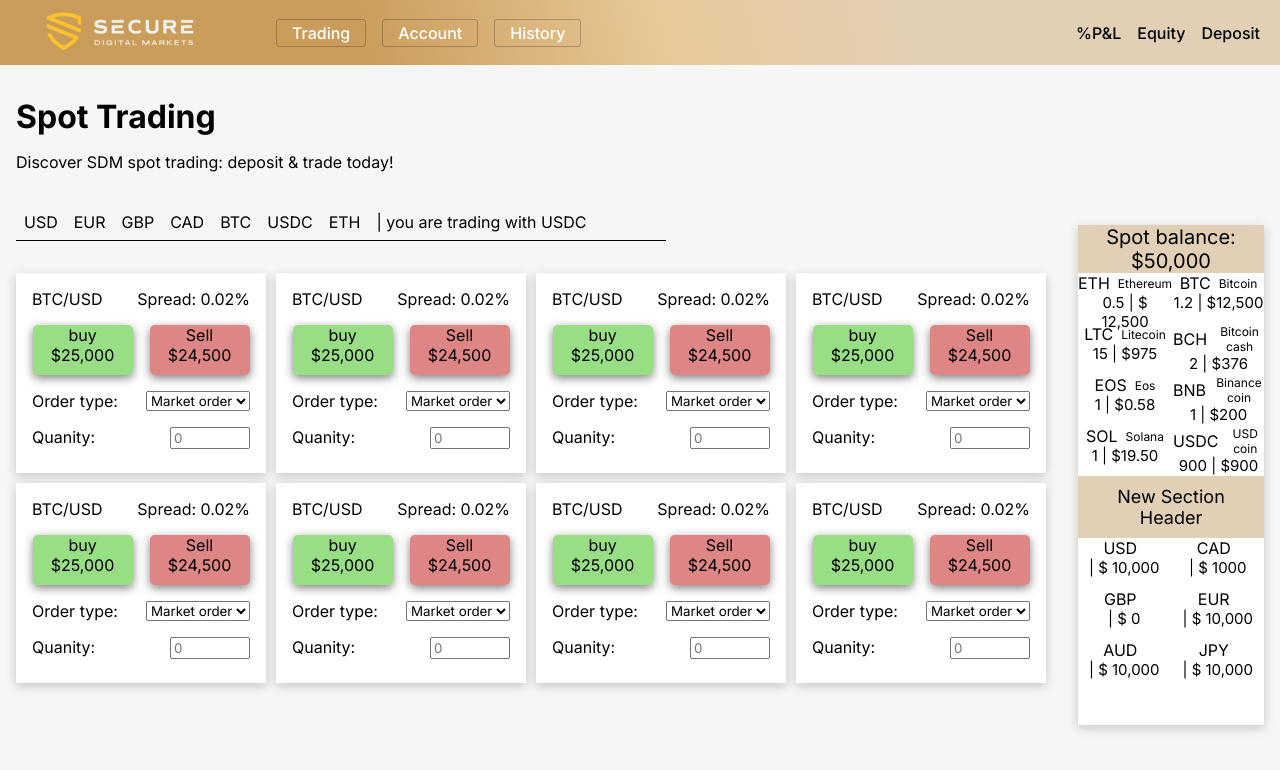
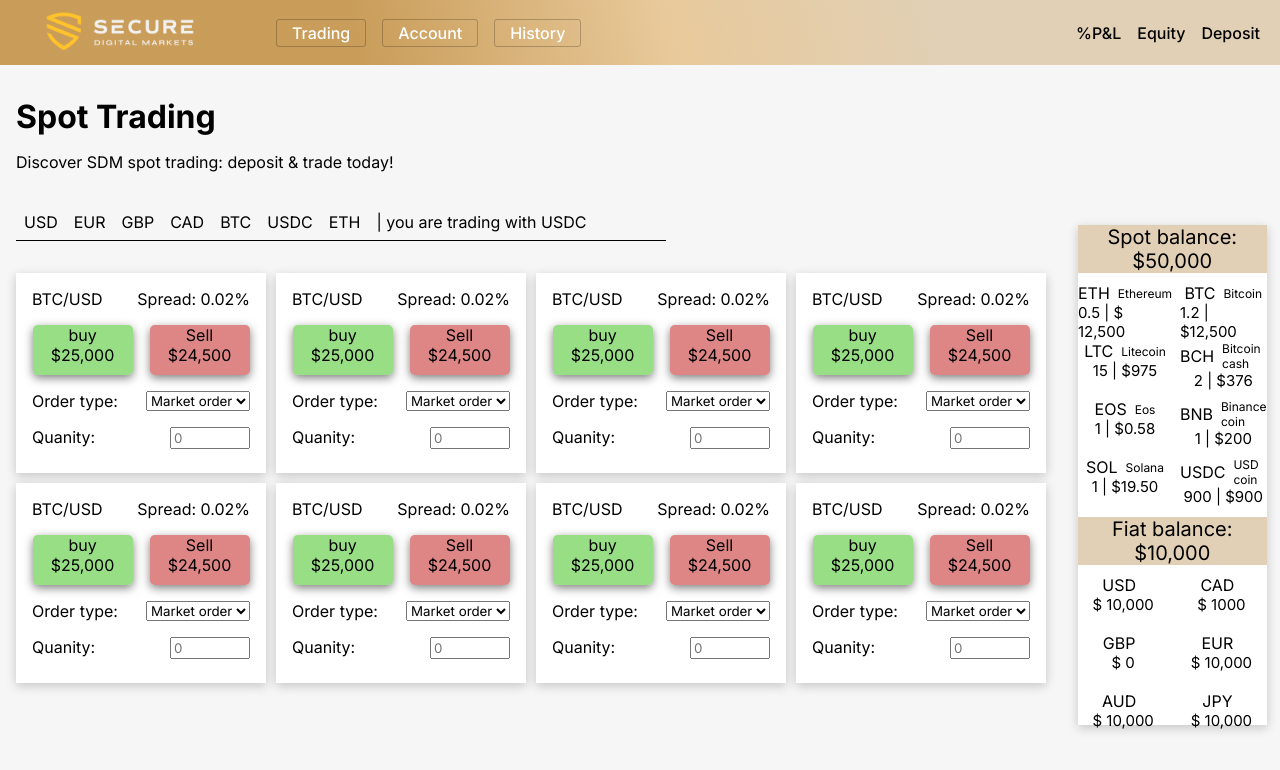
Before and after one commit to Mfried95/trade-dashboard, a React (Vite) app: page / in a window 1280 px wide. Shown: the top 770 px of the page. Built offline with nearby package versions, Linux system fonts and the light colour scheme.

Commit message:
Fixed styling in balance componenet

```diff
--- a/src/components/Balance.jsx
+++ b/src/components/Balance.jsx
@@ -32,7 +32,7 @@ const Balance = () => {
       </div>
 
       <header className="new-section-header">
-        <span>New Section Header</span>
+        <span>Fiat balance: $10,000</span>
       </header>
 
       <div className="balance-grid">
--- a/src/components/BalanceItem.jsx
+++ b/src/components/BalanceItem.jsx
@@ -10,7 +10,7 @@ const balanceItem = ({symbol, currency, amount, balance}) => {
           </div>
 
           <div className="balance-number">
-            <span>{amount} | {balance}</span>
+            <span>{amount}  {balance}</span>
           </div>
 
         </div>
--- a/src/data/data.js
+++ b/src/data/data.js
@@ -4,51 +4,51 @@ const spotBalances = [
     symbol: "ETH",
     currency: "Ethereum",
     amount: 0.5,
-    balance: "$ 12,500",
+    balance: " | $ 12,500",
   },
   {
     id: 2,
     symbol: "BTC",
     currency: "Bitcoin",
     amount: 1.2,
-    balance: "$12,500",
+    balance: " | $12,500",
   },
   { id: 3,
     symbol: "LTC",
     currency: "Litecoin",
     amount: 15,
-    balance: "$975" },
+    balance: " | $975" },
   {
     id: 4,
     symbol: "BCH",
     currency: "Bitcoin cash",
     amount: 2,
-    balance: "$376",
+    balance: " | $376",
   },
   { id: 5,
     symbol: "EOS",
     currency: "Eos",
     amount: 1,
-    balance: "$0.58" },
+    balance: " | $0.58" },
   {
     id: 6,
     symbol: "BNB",
     currency: "Binance coin",
     amount: 1,
-    balance: "$200",
+    balance: " | $200",
   },
   {
     id: 7,
     symbol: "SOL",
     currency: "Solana",
     amount: 1,
-    balance: "$19.50" },
+    balance: " | $19.50" },
   {
     id: 8,
     symbol: "USDC",
     currency: "USD coin",
     amount: 900,
-    balance: "$900",
+    balance: " | $900",
   },
 ];
 
--- a/src/styles/balance.css
+++ b/src/styles/balance.css
@@ -5,12 +5,14 @@
   margin-top: 8em;
   margin-left: 2em;
   box-shadow: 0 3px 10px rgba(0, 0, 0, 0.2);
+  text-align: left;
 }
 
 .balance-grid {
   display: grid;
   grid-template-columns: repeat(2, 1fr);
-  gap: 1px; /* Adjust the gap between grid items as needed */
+  gap: 0.5em;
+  justify-content: space-around;
 }
 
 .balance-item {
@@ -21,7 +23,15 @@
 .balance-header{
   display: flex;
   justify-content: center;
-  text-align: center;
+  text-align: left;
+  align-items: center;
+  gap: 0.5em;
+}
+
+.balance-number {
+  display: flex;
+  justify-content: center;
+  text-align: left;
   align-items: center;
   gap: 0.5em;
 }
@@ -39,7 +49,7 @@
 
 .total-bal-display{
   background-color: rgb(225, 208, 181);
-  margin: 0;
+  margin-bottom: 0.5em;
   font-size: 20px;
   text-align: center;
 }
@@ -50,8 +60,8 @@
 
 .new-section-header {
   background-color: rgb(225, 208, 181);
+  margin: 0;
+  font-size: 20px;
   text-align: center;
-  padding: 10px; /* Adjust padding as needed */
-  margin: 0px;
-  font-size: 18px;
+  margin: 0.5em 0em;
 }
```
